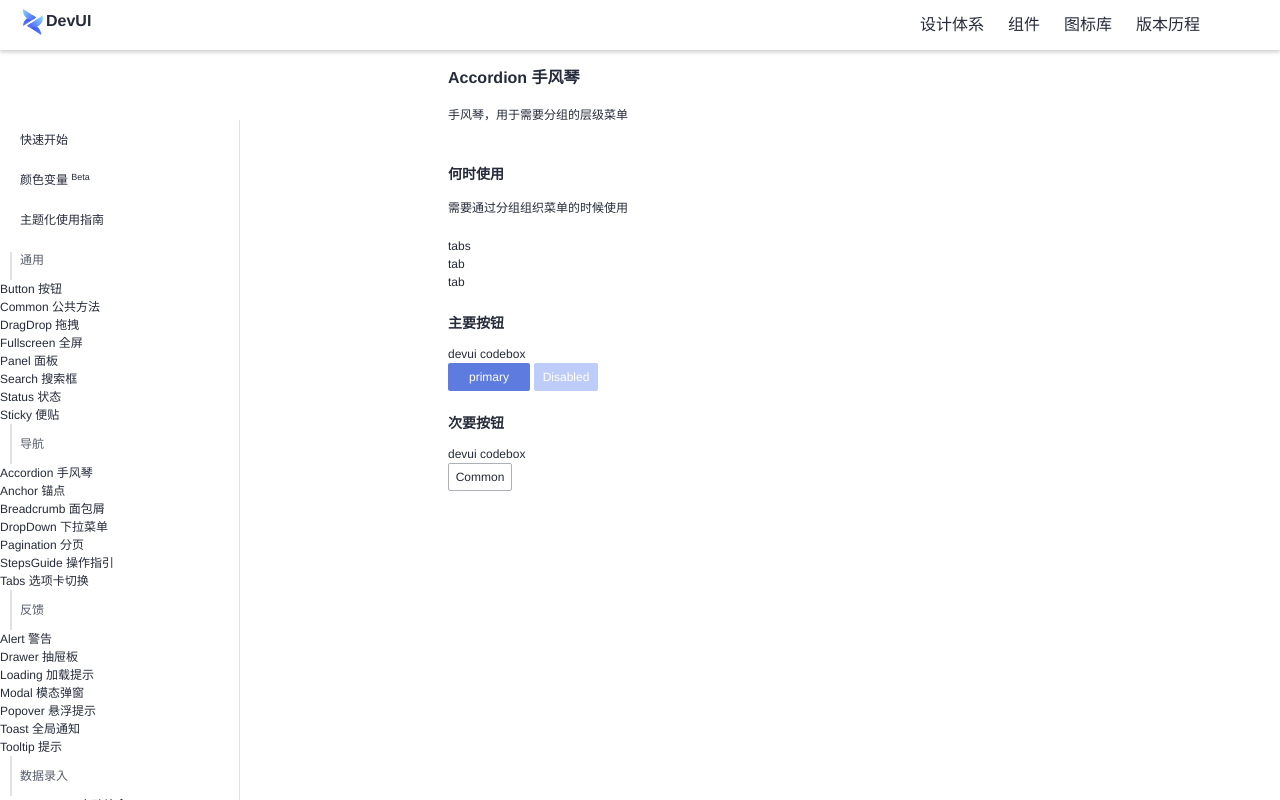
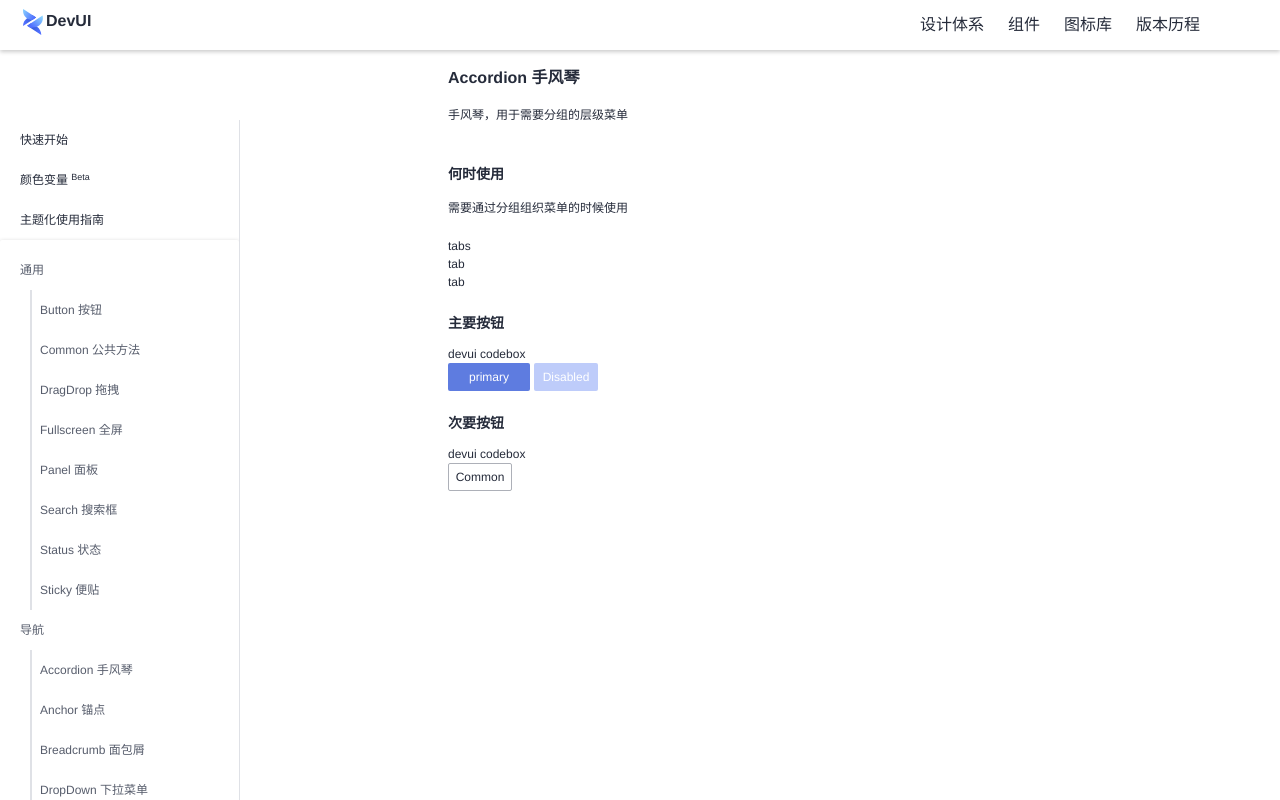
Before and after one commit to kagol/vue-devui-early, a Vue app: page /components/accordion in a window 1280 px wide. Built offline with nearby package versions, Linux system fonts and the light colour scheme.

Commit message:
feat(accordion): basic d-accordion and d-accordion-list

```diff
--- a/devui/accordion/accordion-list.tsx
+++ b/devui/accordion/accordion-list.tsx
@@ -1,29 +1,42 @@
 import { defineComponent } from 'vue'
-import { AccordionMenuItem, AccordionMenuType } from './accordion.type'
+import { AccordionMenuItem } from './accordion.type'
 
 export default defineComponent({
   name: 'd-accordion-list',
+  inheritAttrs: false,
   props: {
-    data: {
-      type: Array as () => AccordionMenuType
-    },
+    data: Array as () => Array<AccordionMenuItem>,
     deepth: {
       type: Number,
       default: 0
     },
-    parent: {
-      type: Object as () => AccordionMenuItem
-    }
+    parent: Object as () => AccordionMenuItem,
+    innerListTemplate: Boolean,
   },
   setup(props, ctx) {
-    const { data, deepth, parent } = props;
-    console.log('accordion list data:', data);
+    const { data, deepth, innerListTemplate } = props;
 
     return () => {
-      return <ul>
-        { data.map(category => {
-          return <li class="devui-accordion-item" key={ category.title }>
-            { category.title }
+      return (!innerListTemplate || deepth === 0) && <ul class="devui-accordion-list" {...ctx.attrs}>
+        { data.map(item => {
+          return <li class="devui-accordion-item" key={item.title}>
+            <div class="devui-accordion-menu-item open" title={item.title}>
+              <div title={item.title} class={`devui-accordion-item-title devui-over-flow-ellipsis open`}>{ item.title }</div>
+              <div class="devui-accordion-submenu devui-accordion-show-animate" style="opacity: 1; overflow: hidden;">
+                <ul class="devui-accordion-list">
+                  { item.children.map(component => {
+                    return <li class="devui-accordion-item" key={component.title}>
+                      <div class="devui-accordion-item-title devui-over-flow-ellipsis" style="text-indent: 20px;" title={component.title}>
+                        <router-link to={component.link}>
+                          <div class="devui-accordion-splitter" style="left: 30px;"></div>
+                          { component.title }
+                        </router-link>
+                      </div>
+                    </li>
+                  })}
+                </ul>
+              </div>
+            </div>
           </li>
         }) }
       </ul>
--- a/devui/accordion/accordion.scss
+++ b/devui/accordion/accordion.scss
@@ -7,11 +7,11 @@
   display: block;
 }
 
-d-accordion-menu,
+.devui-accordion-menu-item,
 d-accordion-item,
 d-accordion-item-hreflink,
 d-accordion-item-routerlink,
-d-accordion-list {
+.devui-accordion-list {
   display: block;
 }
 
@@ -165,7 +165,7 @@ d-accordion-item-routerlink {
   }
 }
 
-d-accordion-list.devui-accordion-menu-hidden {
+.devui-accordion-list.devui-accordion-menu-hidden {
   display: none;
 }
 
--- a/devui/accordion/accordion.tsx
+++ b/devui/accordion/accordion.tsx
@@ -1,49 +1,86 @@
 import { defineComponent } from 'vue'
+import AccordionList from './accordion-list'
+import { AccordionMenuType } from './accordion.type'
 import './accordion.scss'
 
 export default defineComponent({
   name: 'd-accordion',
   props: {
-    data: Object,
-    linkType: String,
-    innerListTemplate: Boolean,
-    deepth: Number,
-    open: Boolean,
-    childActived: Boolean,
-    disabled: Boolean,
-    toggle: Function as unknown as () => ((event: MouseEvent) => void)
+    data: Array as () => Array<any> | AccordionMenuType,
+    /* Key值定义, 用于自定义数据结构 */
+    titleKey: { type : String, default: 'title' }, // 标题的key，item[titleKey]类型为string，为标题显示内容
+    loadingKey: { type : String, default: 'loading' }, // 子菜单动态加载item[loadingKey]类型为boolean
+    childrenKey: { type : String, default: 'children' }, // 子菜单Key
+    disabledKey: { type : String, default: 'disabled' }, // 是否禁用Key
+    activeKey: { type : String, default: 'active' }, // 菜单是否激活/选中
+    openKey: { type : String, default: 'open' }, // 菜单是否打开
+
+    /* 菜单模板 */
+    menuItemTemplate: { type: String }, // 可展开菜单内容条模板
+    itemTemplate: { type: String }, // 可点击菜单内容条模板
+
+    menuToggle: Function as unknown as () => ((event: MouseEvent) => void), // 可展开菜单展开事件
+    itemClick: Function as unknown as () => ((event: MouseEvent) => void), // 可点击菜单点击事件
+    activeItemChange: Function as unknown as () => ((event: MouseEvent) => void),
+
+    /** 高级选项和模板 */
+    restrictOneOpen: { type: Boolean, default: false }, // 限制一级菜单同时只能打开一个
+    autoOpenActiveMenu: { type: Boolean, default: false }, // 自动展开活跃菜单
+    showNoContent: { type: Boolean, default: true }, // 没有内容的时候是否显示没有数据
+    noContentTemplate: { type: String }, // 没有内容的时候使用自定义模板
+    loadingTemplate: { type: String }, // 加载中使用自定义模板
+    innerListTemplate: { type: String }, // 可折叠菜单内容完全自定义，用做折叠面板
+
+    /* 内置路由/链接/动态判断路由或链接类型 */
+    linkType: { type: String as () => 'routerLink' | 'hrefLink' | 'dependOnLinkTypeKey' | '' | string, default: '' },
+    linkTypeKey: { type: String, default: 'linkType' }, // linkType为'dependOnLinkTypeKey'时指定对象linkType定义区
+    linkKey: { type: String, default: 'link' }, // 链接内容的key
+    linkTargetKey: { type: String, default: 'target' }, // 链接目标窗口的key
+    linkDefaultTarget: { type: String, default: '_self' }, // 不设置target的时候target默认值
+
+    accordionType: { type: String as () => 'normal' | 'embed', default: 'normal' },
   },
-  setup(props) {
-    const { data, linkType, innerListTemplate, deepth, open, childActived, disabled, toggle } = props;
-    console.log('props:', props);
-    console.log('data:', data);
-    console.log('linkType:', linkType);
+  setup(props, ctx) {
+    const { data, accordionType } = props
 
     return () => {
-      return (!innerListTemplate || deepth === 0) ? <ul class="devui-accordion-list">
-        { data.map(category => {
-          return <li class="devui-accordion-item" key={category.title}>
-            <div
-              class={`devui-accordion-item-title devui-over-flow-ellipsis ${open?'open':''} ${childActived?'active':''} ${disabled?'disabled':''}`}
-              title={category.title}
-              onClick={toggle}
-            >
-              <div
-                class={`devui-accordion-splitter ${deepth === 0?'devui-parent-list':''}`}
-                style={{ left: deepth * 20 + 10 + 'px' }}
-              ></div>
-              { category.title }
-            </div>
-            <ul class="devui-accordion-submenu">
-              { category.children.map(component => {
-                return <li class="devui-accordion-item" key={component.title}>
-                  <router-link to={component.link}>{ component.title }</router-link>
-                </li>
-              })}
-            </ul>
-          </li>
-        }) }
-      </ul> : null
+      return <div class={`devui-accordion-menu devui-scrollbar ${accordionType === 'normal'?'devui-accordion-menu-normal':''}`}>
+        <AccordionList
+          data={data}
+          deepth={0}
+          parent={null}
+          {...props as any}
+        >
+        </AccordionList>
+      </div>
     }
+
+    // return () => {
+    //   return (!innerListTemplate || deepth === 0) ? <ul class="devui-accordion-list">
+    //     { data.map(category => {
+    //       return <li class="devui-accordion-item" key={category.title}>
+    //         <div
+    //           class={`devui-accordion-item-title devui-over-flow-ellipsis ${open?'open':''} ${childActived?'active':''} ${disabled?'disabled':''}`}
+    //           title={category.title}
+    //           onClick={toggle}
+    //         >
+    //           <div
+    //             class={`devui-accordion-splitter ${deepth === 0?'devui-parent-list':''}`}
+    //             style={{ left: deepth * 20 + 10 + 'px' }}
+    //           ></div>
+    //           { category.title }
+    //           <AccordionList {...props} data={data as any}></AccordionList>
+    //         </div>
+    //         <ul class="devui-accordion-submenu">
+    //           { category.children.map(component => {
+    //             return <li class="devui-accordion-item" key={component.title}>
+    //               <router-link to={component.link}>{ component.title }</router-link>
+    //             </li>
+    //           })}
+    //         </ul>
+    //       </li>
+    //     }) }
+    //   </ul> : null
+    // }
   }
 })
--- a/devui/button/demo/button-demo.vue
+++ b/devui/button/demo/button-demo.vue
@@ -19,16 +19,16 @@
 
 <script>
 import { defineComponent } from 'vue'
-import DevUICodeBox from '../../shared/devui-codebox/devui-codebox.vue'
-import DevUIButtonPrimary from './primary/primary'
-import DevUIButtonCommon from './common/common'
+import CodeBox from '../../shared/devui-codebox/devui-codebox.vue'
+import ButtonPrimary from './primary/primary'
+import ButtonCommon from './common/common'
 
 export default defineComponent({
   name: 'd-button-demo',
   components: {
-    'd-codebox': DevUICodeBox,
-    'd-button-primary': DevUIButtonPrimary,
-    'd-button-common': DevUIButtonCommon,
+    'd-codebox': CodeBox,
+    'd-button-primary': ButtonPrimary,
+    'd-button-common': ButtonCommon,
   },
   setup() {
     const primarySource = {};
--- a/src/components/app-content.vue
+++ b/src/components/app-content.vue
@@ -38,13 +38,13 @@
 import { groupBy, map } from 'lodash-es'
 import { routesConfig } from './component.route'
 import AppDemoCell from './app-demo-cell.vue'
-import DevUIAccordion from '../../devui/accordion/accordion'
+import Accordion from '../../devui/accordion/accordion'
 
 export default {
   name: 'app-content',
   components: {
     AppDemoCell,
-    'd-accordion': DevUIAccordion
+    'd-accordion': Accordion
   },
   data(): any {
     return {
--- a/src/components/app-demo-cell.vue
+++ b/src/components/app-demo-cell.vue
@@ -23,16 +23,16 @@
 </template>
 
 <script>
-import DevUIButtonDemo from '../../devui/button/demo/button-demo.vue'
-import DevUITabs from '../../devui/tabs/tabs.vue'
-import DevUITab from '../../devui/tabs/tab.vue'
+import ButtonDemo from '../../devui/button/demo/button-demo.vue'
+import Tabs from '../../devui/tabs/tabs.vue'
+import Tab from '../../devui/tabs/tab.vue'
 
 export default {
   name: 'app-demo-cell',
   components: {
-    'd-button-demo': DevUIButtonDemo,
-    'd-tabs': DevUITabs,
-    'd-tab': DevUITab,
+    'd-button-demo': ButtonDemo,
+    'd-tabs': Tabs,
+    'd-tab': Tab,
   },
   data() {
     return {
```
